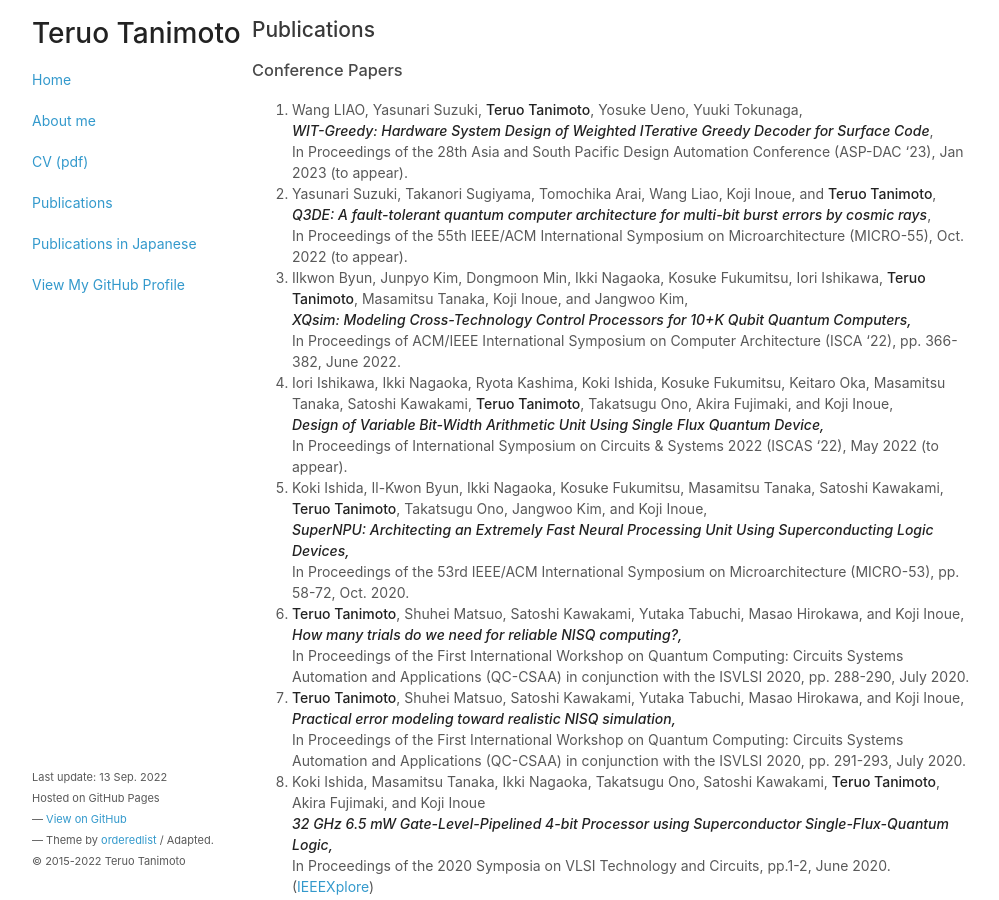
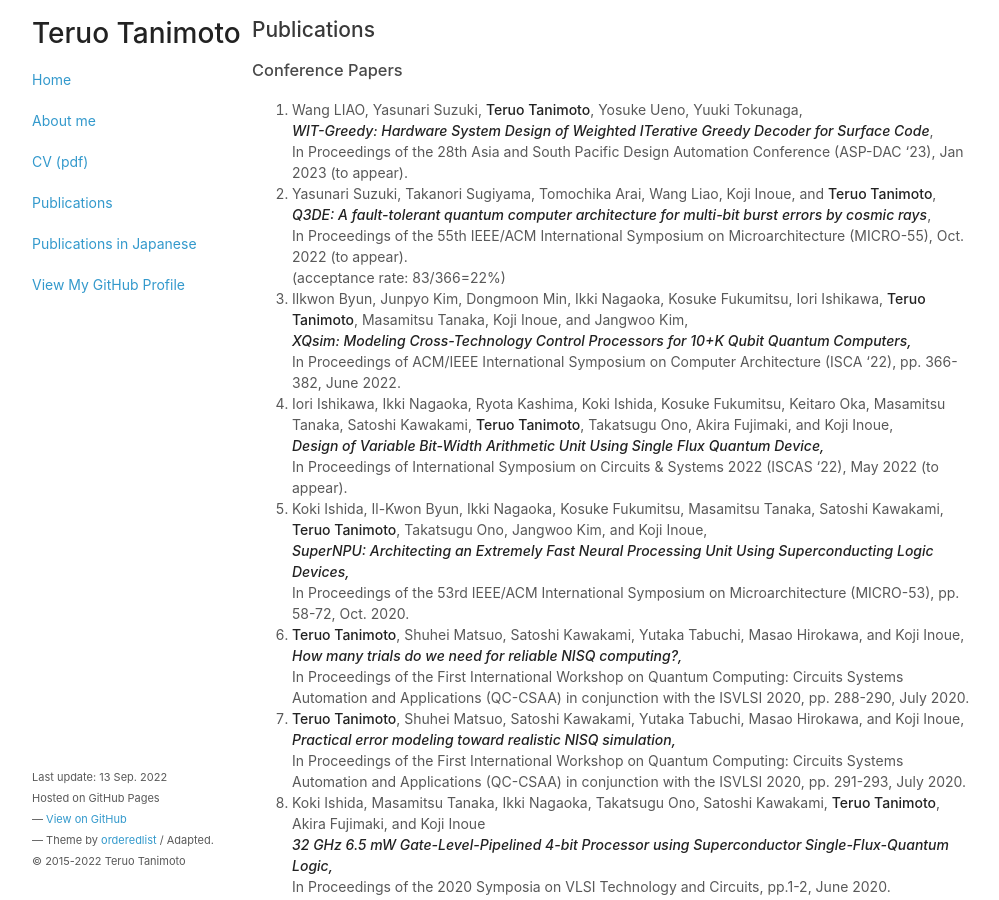
Before and after one commit to teruo41/teruo41.github.io, a Jekyll site: the page built from pubse.md, in a window 1280 px wide and 900 px high. Shown: the whole window, without its empty margins (138-1137 px from the left). Built offline with Jekyll 4.4.1, drawn with Linux system fonts in a browser that asks for light colours.

Commit message:
Update pubse.md

```diff
--- a/pubse.md
+++ b/pubse.md
@@ -14,6 +14,7 @@
 0. Yasunari Suzuki, Takanori Sugiyama, Tomochika Arai, Wang Liao, Koji Inoue, and __Teruo Tanimoto__,
    ***Q3DE: A fault-tolerant quantum computer architecture for multi-bit burst errors by cosmic rays***,
    In Proceedings of the 55th IEEE/ACM International Symposium on Microarchitecture (MICRO-55), Oct. 2022 (to appear).
+   (acceptance rate: 83/366=22%)
 
 0. Ilkwon Byun, Junpyo Kim, Dongmoon Min, Ikki Nagaoka, Kosuke Fukumitsu, Iori Ishikawa, __Teruo Tanimoto__, Masamitsu Tanaka, Koji Inoue, and Jangwoo Kim,
    ***XQsim: Modeling Cross-Technology Control Processors for 10+K Qubit Quantum Computers,***
```
